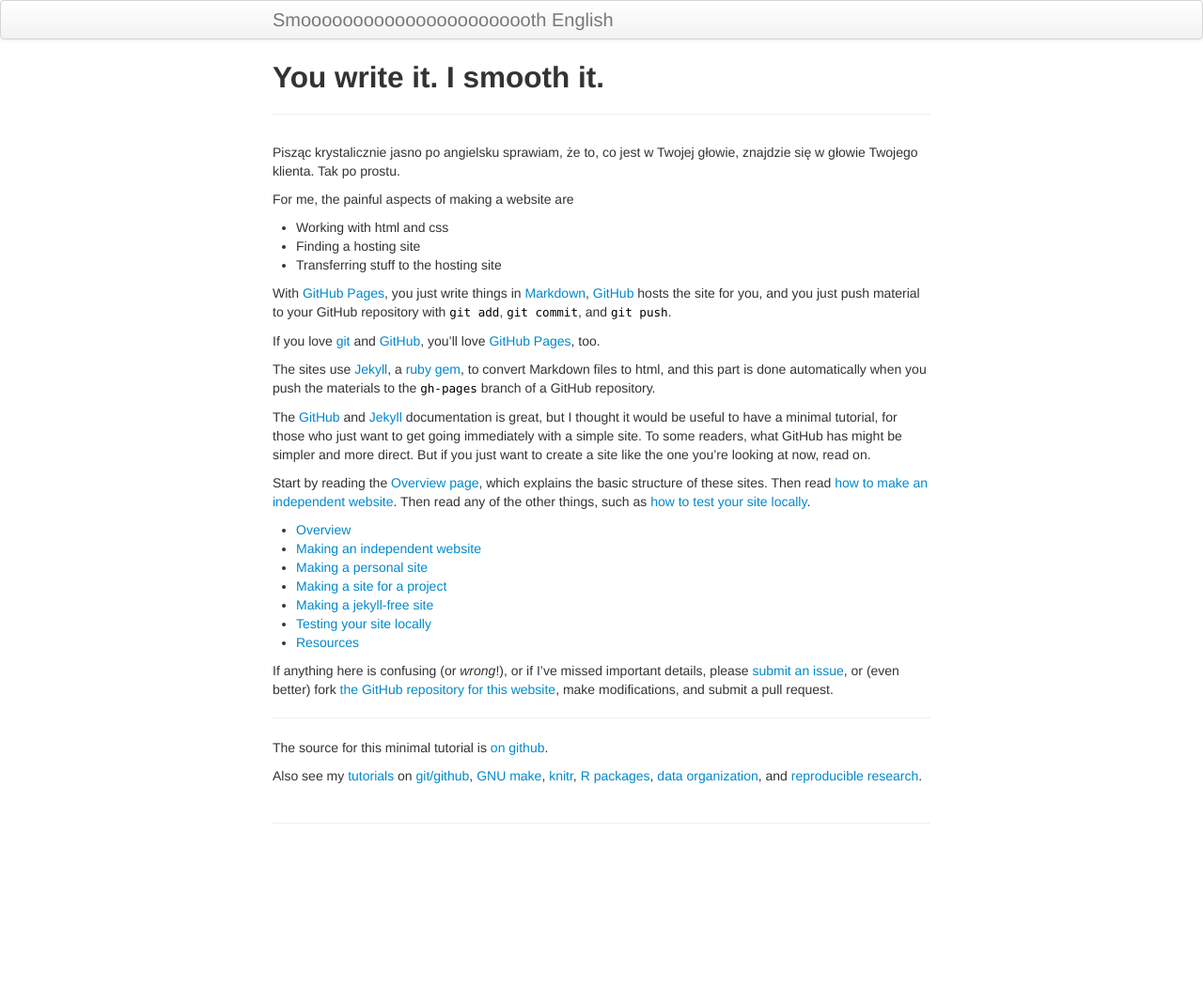
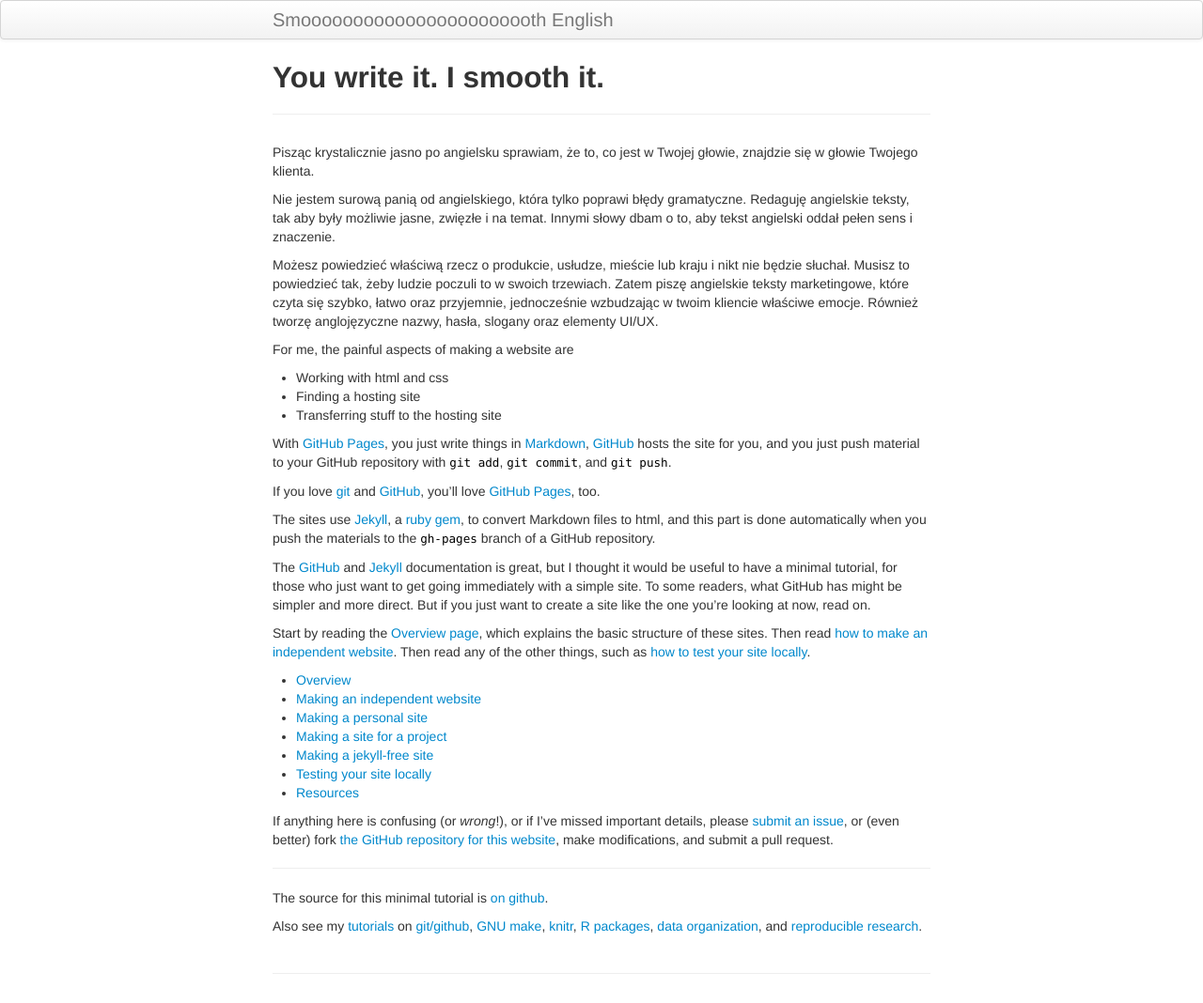
Before and after one commit to StephenEastham/StephenEastham.github.io, a Jekyll site: the page built from index.md, in a window 1280 px wide. Shown: the whole page at 94% size. Built offline with Jekyll 4.4.1, drawn with Linux system fonts in a browser that asks for light colours; before the commit the page ends 908 px from its top, so only the background shows below that.

Commit message:
Update index.md

```diff
--- a/index.md
+++ b/index.md
@@ -5,7 +5,13 @@ tagline:
 description:
 ---
 
-Pisząc krystalicznie jasno po angielsku sprawiam, że to, co jest w Twojej głowie, znajdzie się w głowie Twojego klienta. Tak po prostu.
+Pisząc krystalicznie jasno po angielsku sprawiam, że to, co jest w Twojej głowie, znajdzie się w głowie Twojego klienta.
+
+Nie jestem surową panią od angielskiego, która tylko poprawi błędy gramatyczne. Redaguję angielskie teksty, tak aby były możliwie jasne, zwięzłe i na temat. Innymi słowy dbam o to, aby tekst angielski oddał pełen sens i znaczenie.
+
+Możesz powiedzieć właściwą rzecz o produkcie, usłudze, mieście lub kraju i nikt nie będzie słuchał. Musisz to powiedzieć tak, żeby ludzie poczuli to w swoich trzewiach. Zatem piszę angielskie teksty marketingowe, które czyta się szybko, łatwo oraz przyjemnie, jednocześnie wzbudzając w twoim kliencie właściwe emocje. Również tworzę anglojęzyczne nazwy, hasła, slogany oraz elementy UI/UX.
+
+
 
 For me, the painful aspects of making a website are
 
```
